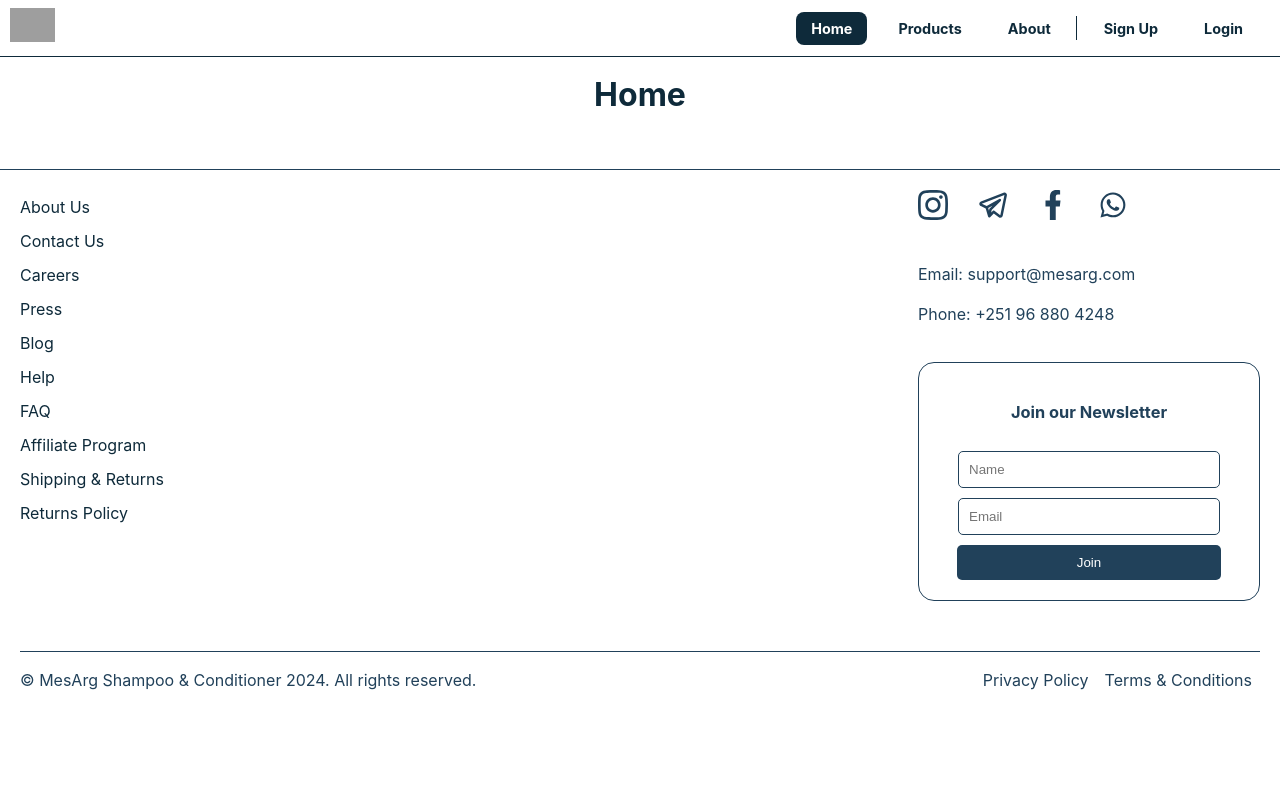
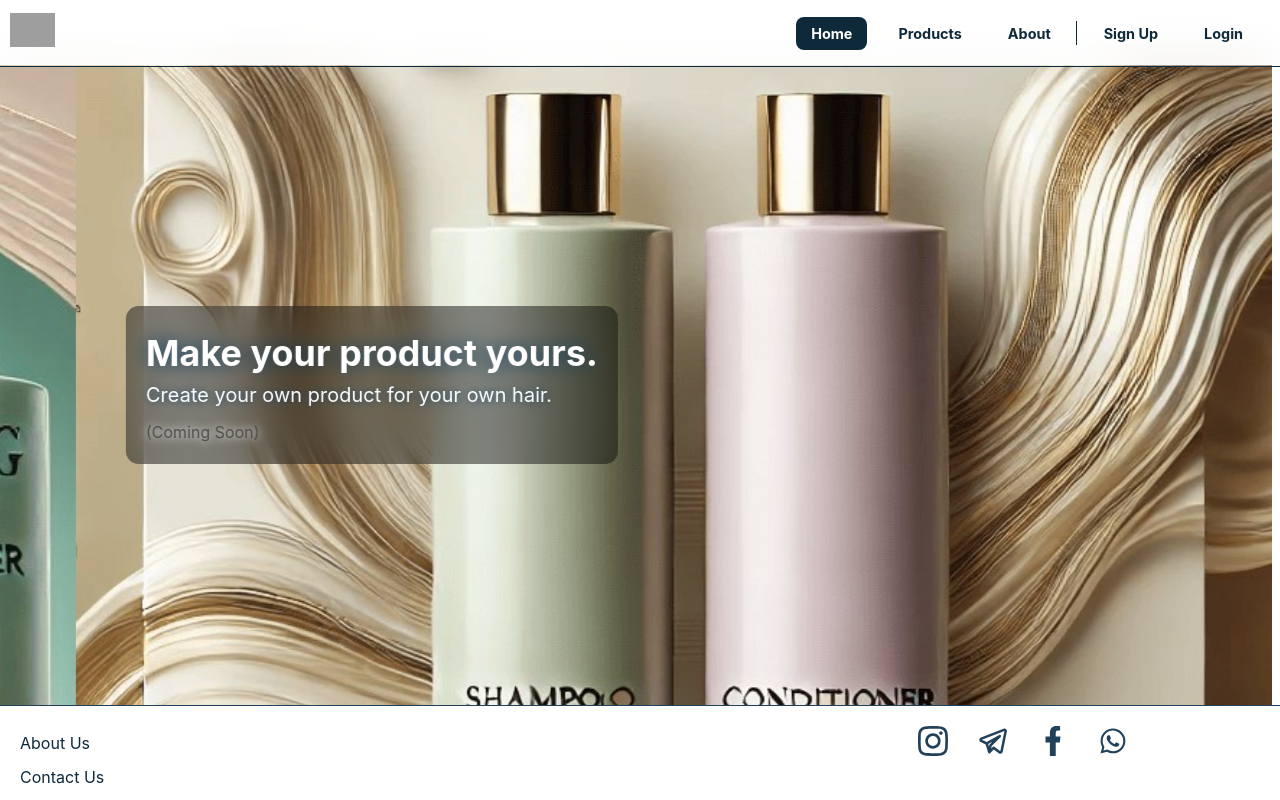
Before and after one commit to Prodaaron/final-project, a React (Vite) app in the folder client/: page / in a window 1280 px wide. Shown: the top 800 px of the page. Built offline with nearby package versions, Linux system fonts and the light colour scheme; grey boxes are pictures that could not be loaded.

Commit message:
completed first sections and a few updates to the website

```diff
--- /dev/null
+++ b/client/components/firstSection/firstSection.css
@@ -0,0 +1,60 @@
+.first-section, .second-section {
+    width: 100%;
+    display: flex;
+    flex-direction: column;
+    justify-content: center;
+    height: 500px;
+    background-image: url(../../src/assets/images/thumbnails/thumbnail3.jpg);
+    background-size: contain;
+    background-position: center;
+    padding: 0 50px;
+}
+
+.first-section h2, .second-section h2 {
+    font-size: 36px;
+    margin: 0;
+    color: #fff;
+    filter: drop-shadow(0 0 10px #0e3c5f);
+}
+
+.first-section p, .second-section p {
+    font-size: 20px;
+    color: #fff;
+    margin: 0;
+    filter: drop-shadow(0 0 5px #0e3c5f);
+}
+
+
+.first-section a {
+    color: #fff;
+    background-color: #0e3c5f;
+    padding: 10px 20px;
+    margin-top: 10px;
+    border: none;
+    border-radius: 5px;
+    cursor: pointer;
+    transition: all 0.3s ease;
+    width: fit-content;
+    text-decoration: none;
+}
+
+.first-section a:hover {
+    background-color: #1e4a6c;
+}
+
+.info-cont {
+    display: flex;
+    flex-direction: column;
+    backdrop-filter: blur(20px);
+    background-color: #00000075;
+    width: fit-content;
+    height: fit-content;
+    padding: 20px;
+    border-radius: .8rem;
+}
+
+.second-section span {
+    margin-top: 10px;
+    color: rgb(78, 78, 78);
+    filter: drop-shadow(0 0 5px white);
+}
--- /dev/null
+++ b/client/components/firstSection/firstSection.jsx
@@ -0,0 +1,20 @@
+import React from 'react'
+import './firstSection.css'
+
+const firstSection = () => {
+  return (
+    <div className='first-section'>
+
+    <div className="info-cont">
+        <h2>The Revolution Begins Here.</h2>
+        <p>A touch of change in the industry.</p>
+        <a href="/products">
+            Discover Now
+        </a>
+    </div>
+
+    </div>
+  )
+}
+
+export default firstSection
--- a/client/components/footer/footer.css
+++ b/client/components/footer/footer.css
@@ -4,7 +4,6 @@ footer {
     flex-direction: column;
     padding: 0 20px;
     color: #21415a;
-    margin-top: 50px;
 }
 
 .footer-top {
--- a/client/components/header/header.css
+++ b/client/components/header/header.css
@@ -9,6 +9,7 @@
     left: 0;
     right: 0;
     z-index: 10;
+    min-height: 66px;
     /* background-color: #fff; */
     backdrop-filter: blur(20px);
 }
--- /dev/null
+++ b/client/components/secondSection/secondSection.jsx
@@ -0,0 +1,17 @@
+import React from 'react'
+// import './secondSection.css'
+
+const secondSection = () => {
+  return (
+    <div className='second-section'>
+        <div className="info-cont">
+        <h2>Make your product yours.</h2>
+        <p>Create your own product for your own hair.</p>
+        <span> (Coming Soon) </span>
+      </div>
+
+    </div>
+  )
+}
+
+export default secondSection
--- /dev/null
+++ b/client/pages/css/home.css
@@ -0,0 +1,33 @@
+/* Scroll container (holds both sections) */
+.scroll-container {
+    display: flex;
+    width:99.4vw;
+    overflow-x: hidden; /* Hide scrollbar */
+    position: relative;
+    margin: 0;
+  }
+
+  /* Scroll content that holds both sections side by side */
+  .scroll-content {
+    display: flex;
+    width: 200vw; /* Two sections horizontally */
+    transition: transform 1s ease; /* Smooth scrolling */
+  }
+
+  /* First section with background image */
+  .first-section {
+    width: 100vw;
+    height: 80vh;
+    background-image: url('../../src/assets/images/thumbnails/thumbnail1.jpg'); /* Placeholder image */
+    background-size: cover;
+    background-position: center;
+  }
+
+  /* Second section with another background image */
+  .second-section {
+    width: 100vw;
+    height: 80vh;
+    background-image: url('../../src/assets/images/thumbnails/thumbnail2.jpg'); /* Placeholder image */
+    background-size: cover;
+    background-position: center;
+  }
--- a/client/pages/css/products.css
+++ b/client/pages/css/products.css
@@ -49,6 +49,7 @@ h1 {
     display: flex;
     justify-content: center;
     align-items: center;
+    z-index: 10;
 }
 
 .modal {
@@ -56,10 +57,12 @@ h1 {
     padding: 20px;
     width: 90%;
     max-width: 500px;
+    max-height: 600px;
     text-align: center;
     border-radius: 10px;
     position: relative;
     overflow-y: scroll;
+
 }
 
 .modal-img {
--- a/client/pages/home.jsx
+++ b/client/pages/home.jsx
@@ -1,11 +1,28 @@
-import React from 'react'
+import React, { useEffect, useState } from "react";
+import FirstSection from "../components/firstSection/firstSection";
+import SecondSection from "../components/secondSection/secondSection";
+import "./css/home.css";
 
-const home = () => {
+const Home = () => {
+  const [scrollIndex, setScrollIndex] = useState(0);
+
+  // Switch between sections every 5 seconds (change time as needed)
+  useEffect(() => {
+    const interval = setInterval(() => {
+      setScrollIndex((prevIndex) => (prevIndex + 1) % 2); // Toggle between 0 and 1
+    }, 5000); // Wait for 5 seconds before scrolling
+
+    return () => clearInterval(interval); // Cleanup interval on unmount
+  }, []);
+
   return (
-    <div>
-      <h1>Home</h1>
+    <div className="scroll-container">
+      <div className="scroll-content" style={{ transform: `translateX(-${scrollIndex * 100}vw)` }}>
+        <FirstSection />
+        <SecondSection />
+      </div>
     </div>
-  )
-}
+  );
+};
 
-export default home
+export default Home;
--- a/client/pages/products.jsx
+++ b/client/pages/products.jsx
@@ -37,7 +37,7 @@ const Products = () => {
             />
             <div className="product-info">
               <h3>{product.product_name}</h3>
-              <p>${product.product_price}</p>
+              <p>ETB {product.product_price}</p>
             </div>
           </div>
         ))}
@@ -50,7 +50,7 @@ const Products = () => {
             <button className="close-btn" onClick={() => setSelectedProduct(null)}>✖</button>
             <img src={selectedProduct.product_image} alt="Product" className="modal-img" />
             <h2>{selectedProduct.product_name}</h2>
-            <p><strong>Price:</strong> ${selectedProduct.product_price}</p>
+            <p><strong>Price:</strong> ETB {selectedProduct.product_price}</p>
             <p><strong>Description:</strong> {selectedProduct.product_description}</p>
 
             {/* Add to cart button */}
--- a/client/src/App.css
+++ b/client/src/App.css
@@ -1,3 +1,3 @@
 body {
-    padding-top: 50px;
+    padding-top: 65px;
 }
```
Also changed, not shown: client/src/assets/images/thumbnails/thumbnail3.jpg (added).
